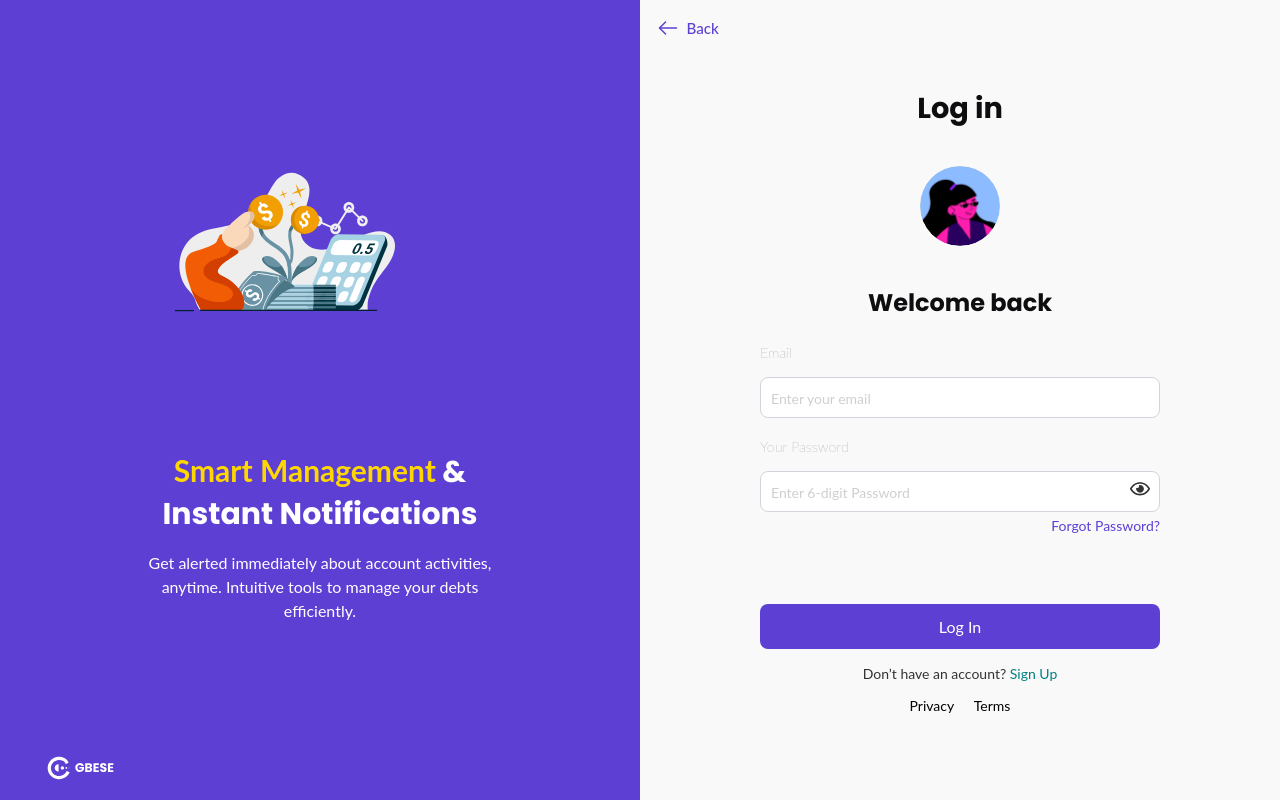
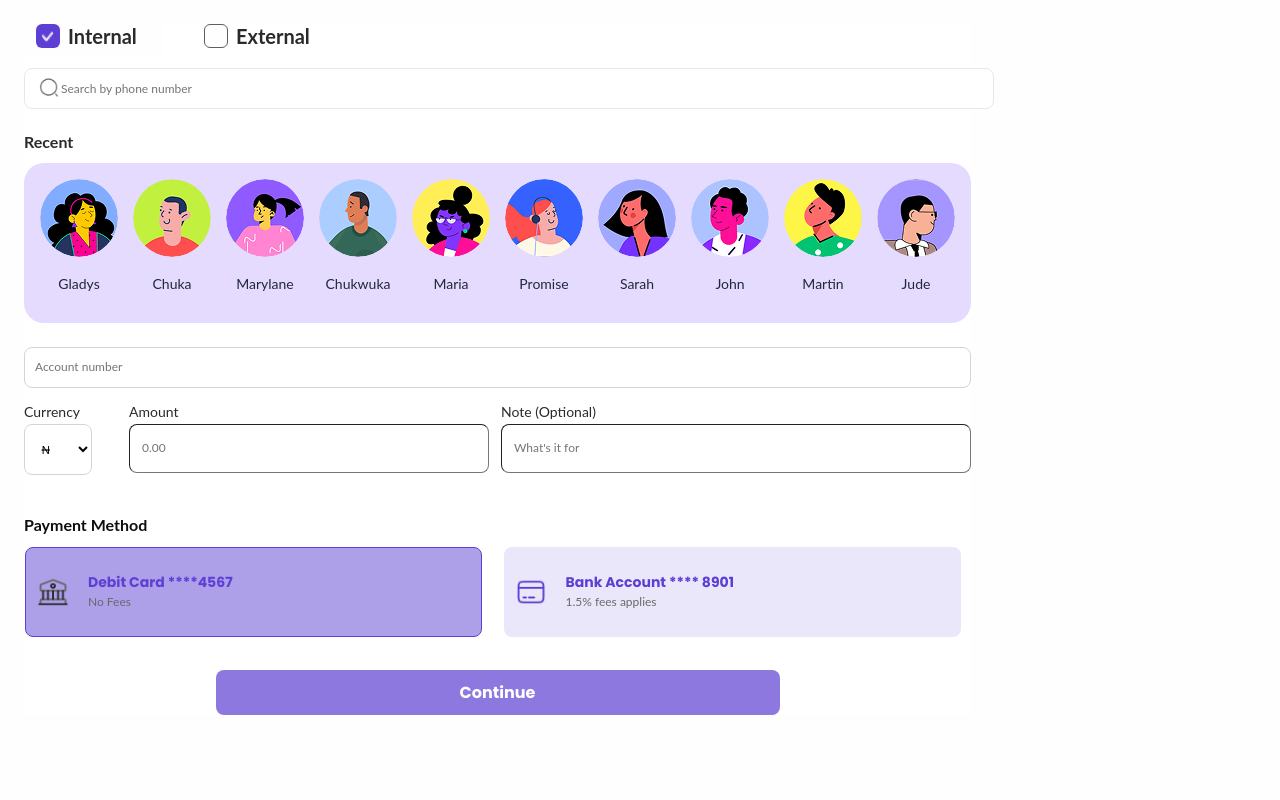
Before and after one commit to Danieljosh-uduma/Gbese, a React (Vite) app: page / in a window 1280 px wide. Built offline with nearby package versions, Linux system fonts and the light colour scheme; a web font is replaced by a local one.

Commit message:
feat: update SendMoney page layout and styles; add new icon

```diff
--- a/src/App.tsx
+++ b/src/App.tsx
@@ -1,13 +1,10 @@
-import MainRouter from './router'
-import AuthProvider from './components/auth/AuthProvider';
+
 import './App.css'
-
+import SendMoney from './pages/Sendmoney/SendMoneyPage';
 function App() {
 
   return (
-    <AuthProvider>
-      <MainRouter />
-    </AuthProvider>
+  <SendMoney />
   )
 }
 
```
Also changed, not shown: src/assets/images/icons/star.png.
